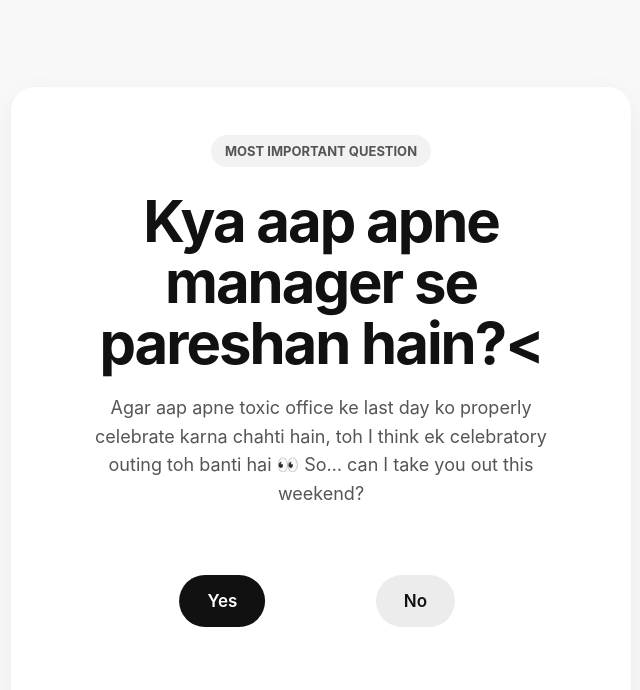
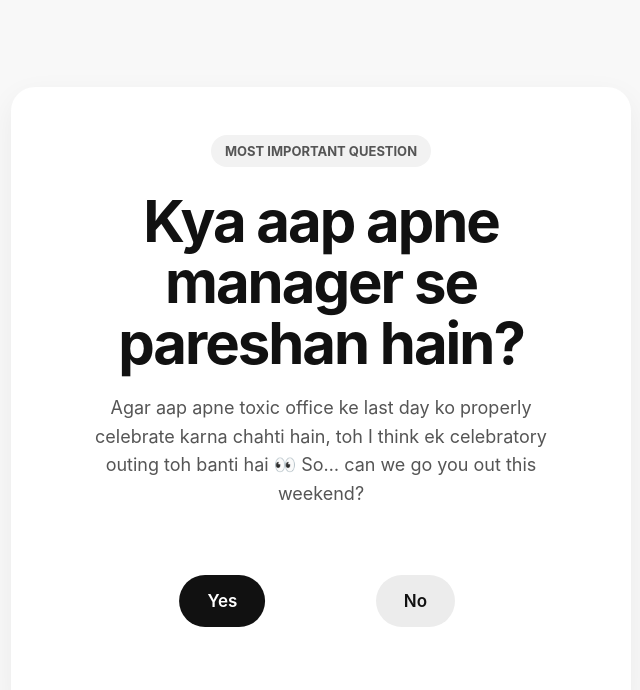
Before and after one commit to paritosh0396-lab/ask-out-page, a plain HTML site: page index.html in a window 1280 px wide. Shown: the whole page, without its empty margins (319-959 px from the left). Drawn offline with Linux system fonts and the light colour scheme.

Commit message:
Update index.html

```diff
--- a/index.html
+++ b/index.html
@@ -138,11 +138,11 @@
     <section id="questionSection">
       <h3 class="tag">MOST IMPORTANT QUESTION</h3>
 
-      <h1>Kya aap apne manager se pareshan hain?<</h1>
+      <h1>Kya aap apne manager se pareshan hain?</h1>
 
       <p>
         Agar aap apne toxic office ke last day ko properly celebrate karna chahti hain, toh I think ek celebratory outing toh banti hai 👀
-So… can I take you out this weekend?
+So… can we go you out this weekend?
       </p>
 
       <div class="buttons">
```
